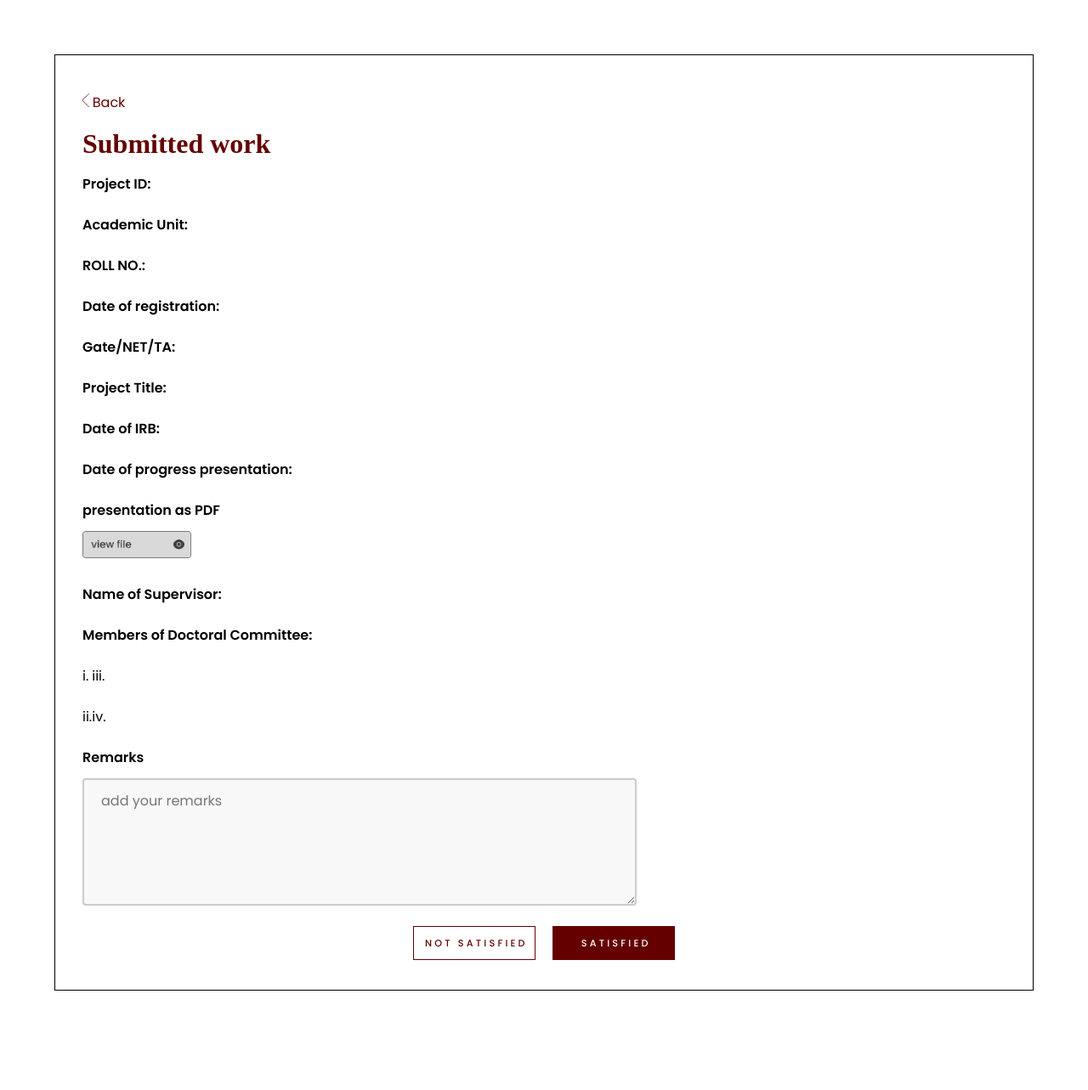
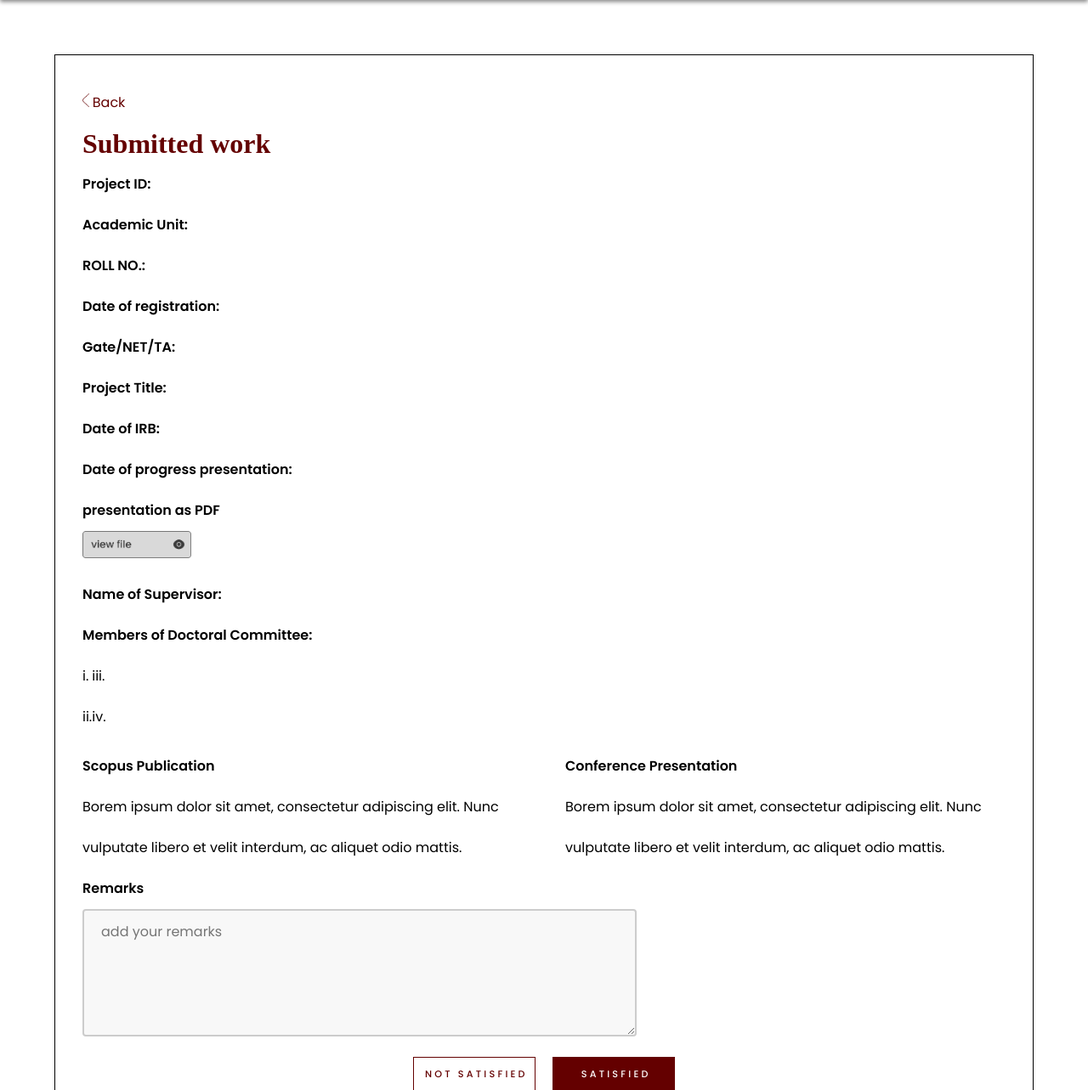
Before and after one commit to tctg0arnav/phd-monitoring-system, a Flask app: template templates/supervisor_dashboard_project.html in a window 1280 px wide. Shown: the part 107-1390 px from the top of the page at 85% size. Before the commit the page ends 1273 px from the top, so only its background shows below. Run offline with Flask 2, Linux system fonts and the light colour scheme; the template is opened without the code that fills it, so the values that code supplies are empty; parts of the project's set-up code (start-up, migrations or seed data) failed here and were passed over.

Commit message:
very much

```diff
--- a/css templates/supervisorproject.css
+++ b/css templates/supervisorproject.css
@@ -50,6 +50,7 @@ p{
     justify-content: space-around;
     padding: 0 5%;
     text-align: center;
+    box-shadow: 0px 2px 5px grey;
   }
 
   .navbar-logo {
@@ -108,6 +109,7 @@ p{
     visibility: hidden;
     text-align: right;
     opacity: 0;
+    border-radius: 5px;
   }
 
   .action .menu.active {
@@ -183,6 +185,19 @@ p{
     flex-wrap: wrap;
 
 }
+
+.publication{
+    display: flex;
+    margin-top: 10px;
+    gap: 50px;
+
+}
+.publication-content{
+    display: flex;
+    flex-direction: column;
+
+}
+
 .input{
     width: 60%;
     height: 150px;
@@ -243,6 +258,10 @@ p{
         font-size: 10px;
       visibility: hidden;
     }
+    .publication{
+        flex-wrap: wrap;
+        gap: 0;
+    }
 
 
 }
--- a/templates/supervisor_dashboard_project.html
+++ b/templates/supervisor_dashboard_project.html
@@ -50,15 +50,7 @@ worktillnow
     </div>
   </div>
 
-  <!-- <div class="navbar">
-    <img class="navbar-logo" src="../Images/Tiet-logo2.png" alt="">
-    <p class="navbar-name">PhD PROGRESS MONITORING SYSTEM</p>
 
-    <div class="navbar-profile">
-        <img src="../Images/User.png" alt="" class="profile-pic">
-        <p class="profile-name">{Name}</p>
-    </div>
-</div> -->
   <div class="main">
     <div>
       <a class="back" href="#"><img src="../Images/back.png" alt="">    Back</a>
@@ -139,7 +131,16 @@ worktillnow
     </div>
 
 
-
+    <div class="publication">
+      <div class="publication-content">
+        <span class="heading">Scopus Publication </span>
+        <p>Borem ipsum dolor sit amet, consectetur adipiscing elit. Nunc vulputate libero et velit interdum, ac aliquet odio mattis.</p>
+      </div>
+      <div class="publication-content">
+        <span class="heading">Conference Presentation  </span>
+        <p>Borem ipsum dolor sit amet, consectetur adipiscing elit. Nunc vulputate libero et velit interdum, ac aliquet odio mattis.</p>
+      </div>
+    </div>
 
     <span class="heading">Remarks</span>
 
```
